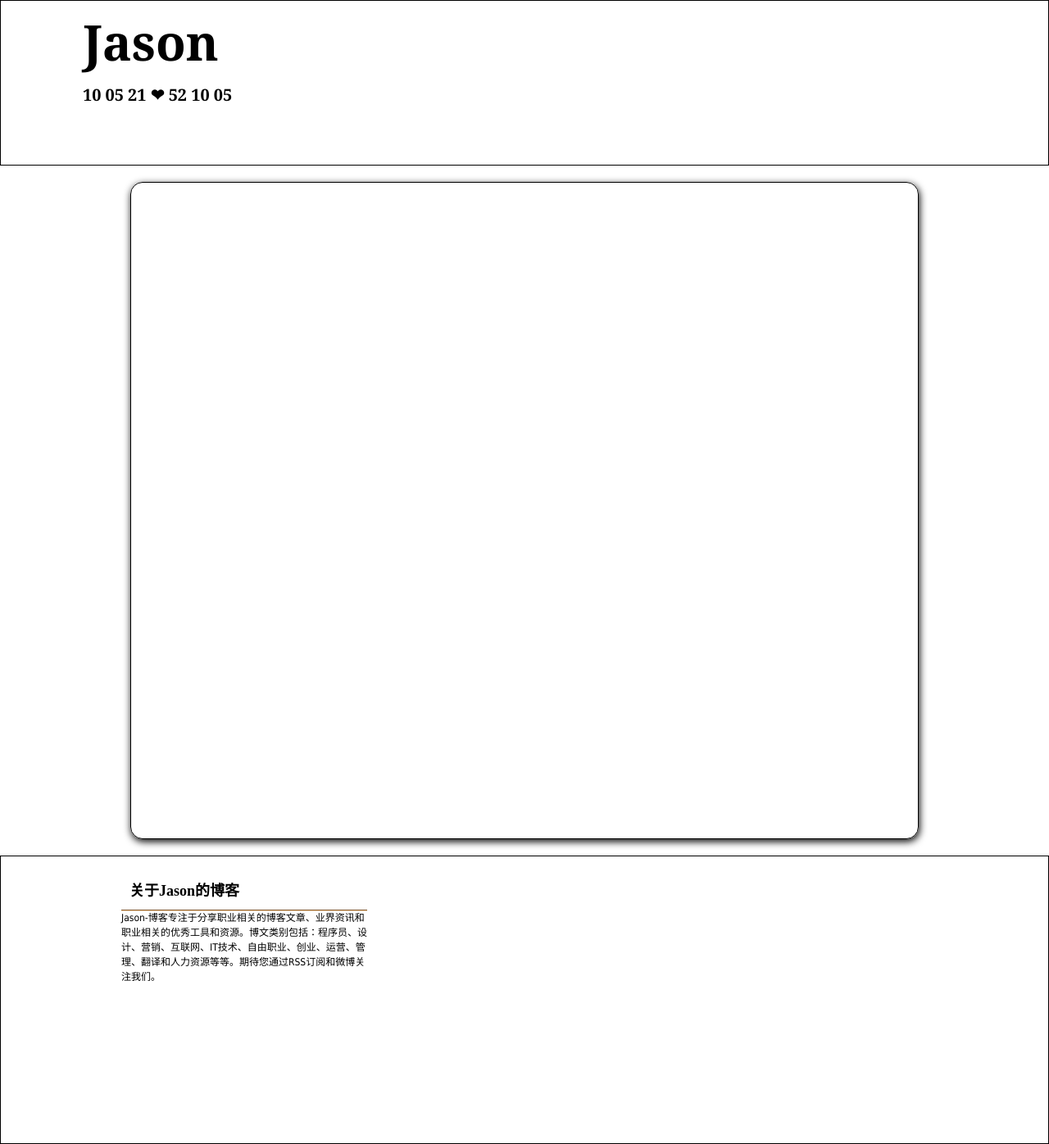
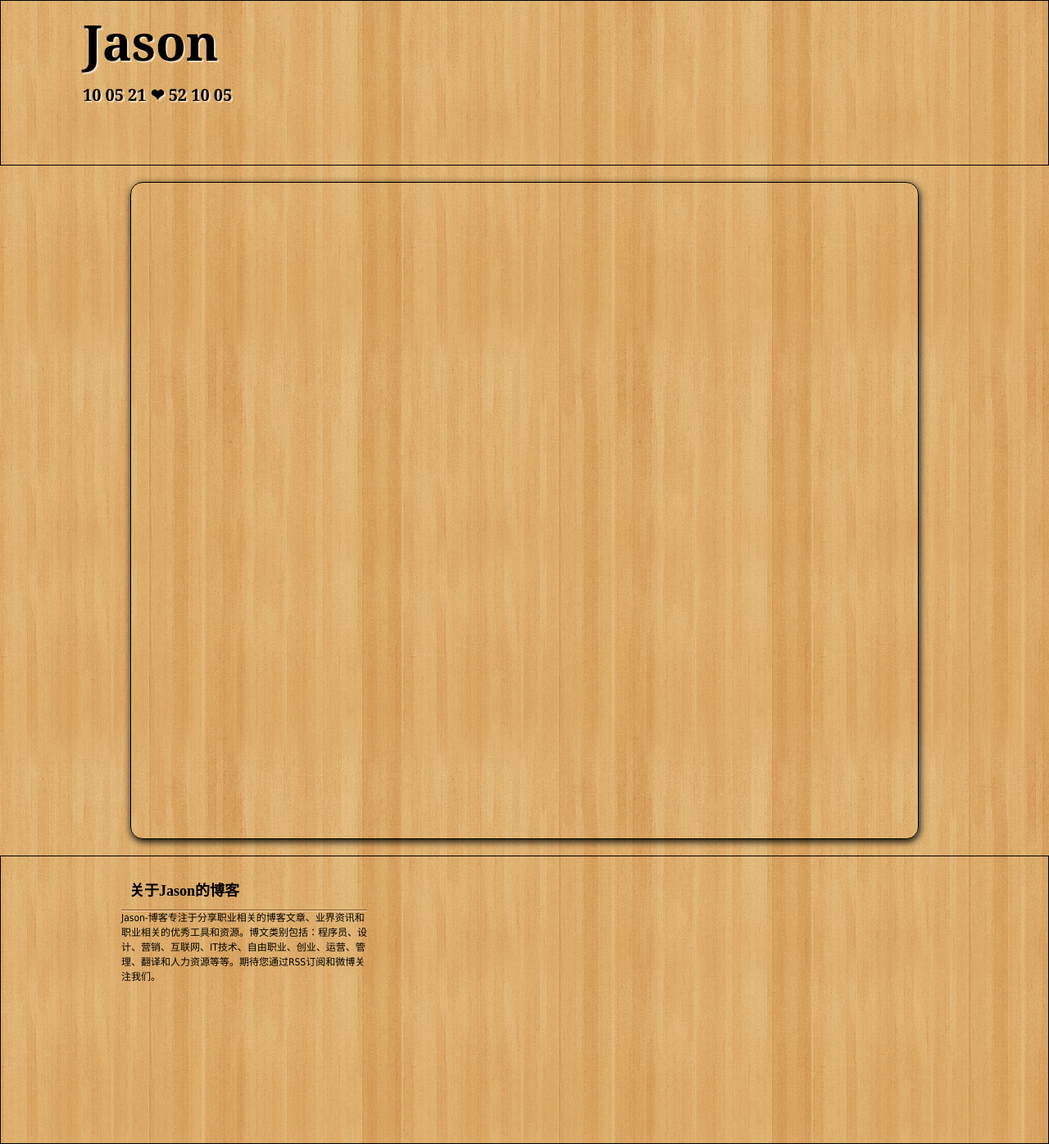
Before and after one commit to Jason209/JasonBlog, a PHP site: page / in a window 1280 px wide. Shown: the whole page at 82% size. Run offline with PHP 8.4, Linux system fonts and the light colour scheme.

Commit message:
screen.css

```diff
--- a/style/screen.css
+++ b/style/screen.css
@@ -1,5 +1,4 @@
-<<<<<<< HEAD
-﻿/*
+/*
 *info:for blog index.html
 *author:Jason
 *date:2012.3.13
@@ -57,38 +56,3 @@ footer section.f_left h1{
 	font:bold 18px/25px "微软雅黑";
 	color:#000;
 }
-
-
-
-
-
-
-
-
-
-
-
-
-
-
-
-
-
-
-
-
-=======
-﻿/*
-*info:for blog index.html
-*author:Jason
-*date:2012.3.13
-*/
-html{
-	background:#FFFCF0 url(../images/bg.jpg) top left;
-}
-.wrap{
-	margin:0 auto;
-	width:1024px;
-}
-header
->>>>>>> acfdad105a53d4df672732fa08d37a55b732a2c2
```
